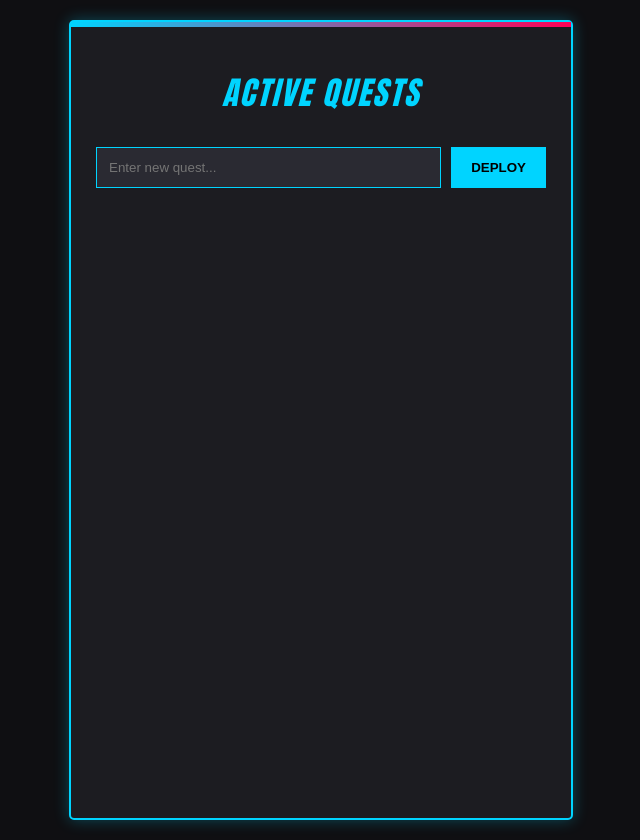
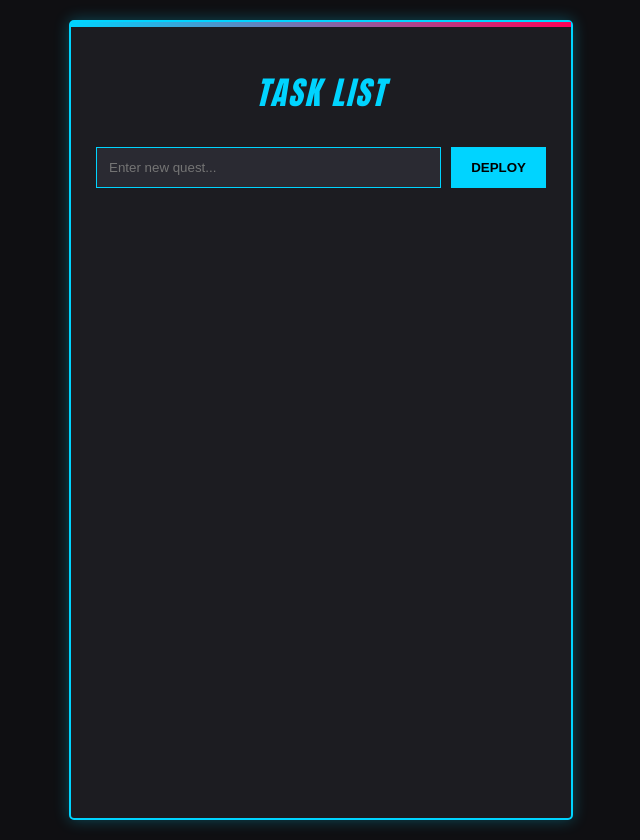
Before and after one commit to jhonalidoui-al/alog, a plain HTML site: page index.html in a window 1280 px wide. Shown: the whole page, without its empty margins (319-959 px from the left). Drawn offline with Linux system fonts and the light colour scheme.

Commit message:
Update index.html

```diff
--- a/index.html
+++ b/index.html
@@ -3,7 +3,7 @@
 <head>
     <meta charset="UTF-8">
     <meta name="viewport" content="width=device-width, initial-scale=1.0">
-    <title>Quest Log: Shonen Edition</title>
+    <title>My Task List</title>
     <link rel="manifest" href="manifest.json">
     <meta name="theme-color" content="#00d4ff">
     <style>
@@ -113,7 +113,7 @@
 <body>
 
     <div class="quest-card">
-        <h1>Active Quests</h1>
+        <h1>Task List</h1>
         <div class="input-group">
             <input type="text" id="taskInput" placeholder="Enter new quest...">
             <button class="btn-add" onclick="addTask()">Deploy</button>
@@ -140,4 +140,5 @@
         }
     </script>
 </body>
+
 </html>
```
